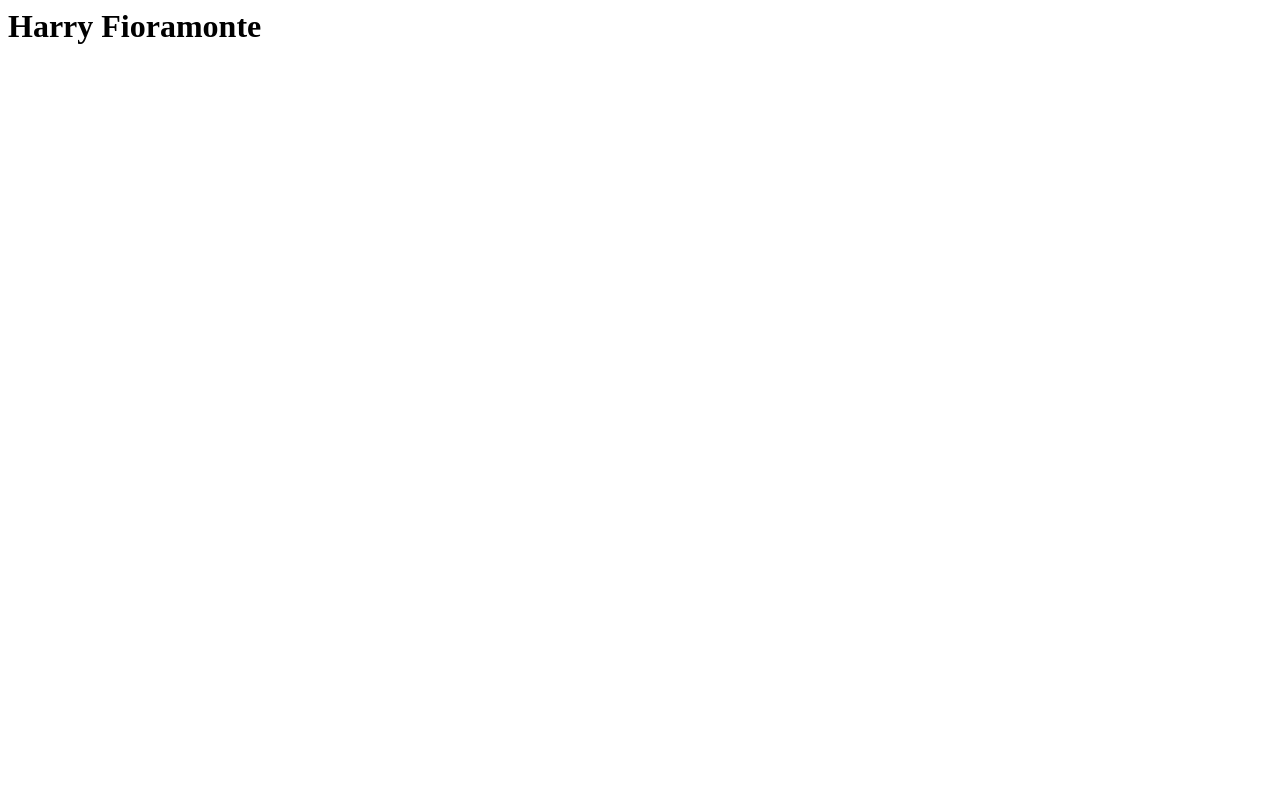
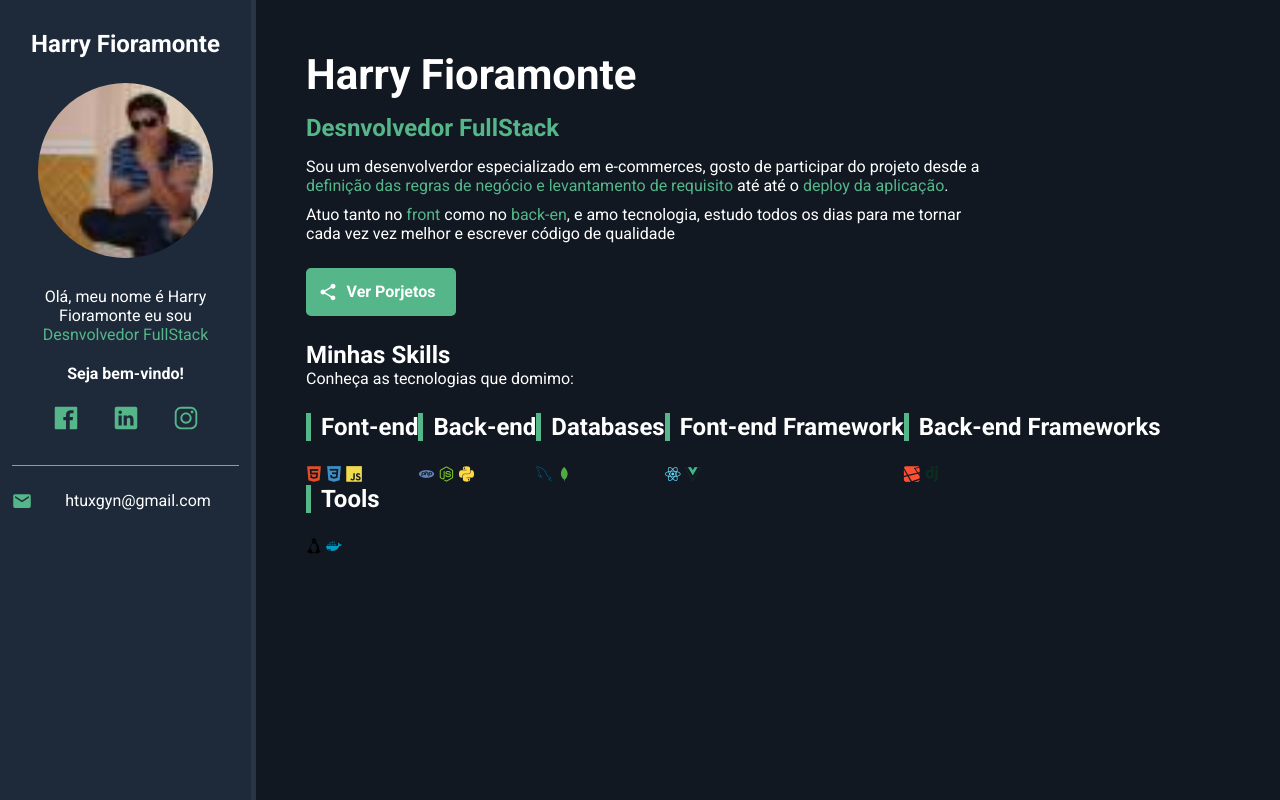
Before and after one commit to TUXGYN/TUXGYN.github.io, a plain HTML site: page index.html in a window 1280 px wide. Drawn offline with nearby package versions, Linux system fonts and the light colour scheme.

Commit message:
Finalizandoo portfólio

```diff
--- /dev/null
+++ b/css/styles.css
@@ -0,0 +1,236 @@
+/* Reset */
+* {
+  padding: 0;
+  margin: 0;
+  font-family: 'Roboto', sans-serif;
+  box-sizing: border-box;
+}
+
+/* Variables */
+:root {
+  --main-color: #54B689;
+  --main-text-color: #FFF;
+  --border-color: #999;
+  --bio-bg-color: #1E2A3A;
+  --bio-border-color: #293544;
+  --about-bg-color: #111821;
+}
+
+/* General */
+.highlight {
+  color: var(--main-color);
+}
+
+/* Containers */
+#container {
+  display: flex;
+  flex-direction: row;
+  color: var(--main-text-color);
+}
+
+#bio-container {
+  flex: 1 1 20%;
+  min-height: 100vh;
+  background-color: var(--bio-bg-color);
+  text-align: center;
+  padding: 30px 12px;
+  border-right: 5px solid var(--bio-border-color);
+}
+
+#about-container {
+  flex: 1 1 80%;
+  min-height: 100vh;
+  background-color: var(--about-bg-color);
+  padding: 50px;
+}
+
+/* Bio container */
+#bio-container h2 {
+  margin-bottom: 25px;
+}
+
+#bio-container p {
+  margin-bottom: 20px;
+}
+
+#bio-container #welcome-text {
+  font-weight: bold;
+}
+
+#bio-image {
+  width: 175px;
+  height: 175px;
+  border-radius: 50%;
+  margin-bottom: 25px;
+}
+
+#social-container {
+  display: flex;
+  justify-content: center;
+  list-style: none;
+  border-bottom: 1px solid var(--border-color);
+  margin-bottom: 25px;
+  padding-bottom: 25px;
+}
+
+#social-container li {
+  flex: 1 1 0;
+  max-width: 60px;
+}
+
+#social-container li a {
+  color: var(--main-color);
+  font-size: 30px;
+}
+
+#email-container {
+  display: flex;
+  justify-content: center;
+}
+
+#email-container ion-icon,
+#email-container a {
+  flex: 1 1 0;
+}
+
+#email-container a {
+  color: var(--main-text-color);
+  text-decoration: none;
+  max-width: 225px;
+}
+
+#email-container ion-icon {
+  color: var(--main-color);
+  font-size: 20px;
+  margin-right: 5px;
+  max-width: 20px;
+}
+
+/* about container */
+#name {
+  font-size: 42px;
+  margin-bottom: 15px;
+}
+
+#title {
+  font-size: 24px;
+  margin-bottom: 15px;
+  font-weight: bold;
+}
+
+.description {
+  max-width: 75%;
+  margin-bottom: 10px;
+}
+
+#btn-projects {
+  font-weight: bold;
+  font-size: 16px;
+  color: var(--main-text-color);
+  background-color: var(--main-color);
+  border: 2px solid var(--main-color);
+  border-radius: 5px;
+  text-decoration: none;
+  transition: .5s;
+  margin: 25px 0;
+  padding: 12px 10px;
+  width: 150px;
+  text-align: center;
+  display: flex;
+}
+
+#btn-projects ion-icon,
+#btn-projects span {
+  flex: 1 1 0;
+}
+
+#btn-projects ion-icon {
+  font-size: 20px;
+  max-width: 20px;
+}
+
+#btn-projects:hover {
+  background-color: transparent;
+}
+
+#skills-section-title {
+  border-top: 1px solid var(--border-color);
+  padding-top: 20px;
+  margin-bottom: 20px;
+  font-size: 32px;
+}
+
+#skills-container {
+  display: flex;
+  flex-wrap: wrap;
+  margin-top: 25px;
+}
+
+.skills-box {
+  flex: 1 1 33%;
+  max-width: 33%;
+  margin-bottom: 35px;
+}
+
+.skills-title {
+  font-size: 24px;
+  margin-bottom: 25px;
+  font-weight: bold;
+  padding-left: 10px;
+  border-left: 5px solid var(--main-color);
+}
+
+.skills-box i {
+  font-size: 45px;
+  margin-right: 10px;
+}
+
+/* Mobile */
+@media(max-width: 450px) {
+
+  #container {
+    flex-direction: column;
+  }
+
+  #bio-container {
+    min-height: auto;
+    border-right: none;
+    border-bottom: 5px solid var(--bio-border-color);
+  }
+
+  #bio-container h2 {
+    display: none;
+  }
+
+  #bio-container p {
+    max-width: 60%;
+    margin: 10px auto;
+  }
+
+  #about-container {
+    text-align: center;
+    padding: 30px;
+  }
+
+  #about-container .description {
+    margin: 10px auto;
+    max-width: 100%;
+    line-height: 26px;
+  }
+
+  #btn-projects {
+    margin: 20px auto;
+  }
+
+  .skills-box {
+    flex: 1 1 100%;
+    max-width: 100%;
+    margin-bottom: 40px;
+    text-align: left;
+  }
+
+  .skills-box i {
+    font-size: 60px;
+  }
+
+}
--- a/index.html
+++ b/index.html
@@ -1 +1,82 @@
-<h1>Harry Fioramonte</h1>
+<!DOCTYPE html>
+<html lang="pt-br">
+<head>
+    <meta charset="UTF-8">
+    <meta name="viewport" content="width=device-width, initial-scale=1.0">
+    <title>PortFólio Harry Fioramonte</title>
+    <!-- Google Fonts -->
+     <link rel="preconnect" href="https://fonts.googleapis.com">
+<link rel="preconnect" href="https://fonts.gstatic.com" crossorigin>
+<link href="https://fonts.googleapis.com/css2?family=Roboto:ital,wght@0,100..900;1,100..900&display=swap" rel="stylesheet">
+<!-- Dev icon Fonts -->
+<link rel="stylesheet" href="https://cdn.jsdelivr.net/gh/devicons/devicon@v2.16.0/devicon.min.css">
+    <link rel="stylesheet" href="css/styles.css">
+
+</head>
+<link href="https://unpkg.com/ionicons@4.5.10-0/dist/css/ionicons.min.css" rel="stylesheet">
+<body>
+    <main id="container">
+        <aside id="bio-container">
+            <h2>Harry  Fioramonte</h2>
+            <img id="bio-image" src="img/HARRY.jpg" alt="Harry Fioramonte">
+            <p>Olá, meu nome é Harry Fioramonte eu sou <span class="highlight">Desnvolvedor FullStack</span> </p>
+            <p id="welcome-text">Seja bem-vindo!</p>
+            <ul id ="social-container">
+                <li><a href="#" target="_blank"><ion-icon name="logo-facebook"></ion-icon></a></li>
+                <li><a href="#" target="_blank"><ion-icon name="logo-linkedin"></ion-icon></a></li>
+                <li><a href="#" target="_blank"><ion-icon name="logo-instagram"></ion-icon></a></li>
+            </ul>
+            <div id="email-container">
+                <ion-icon name="mail"></ion-icon><a href="mailto:htuxgyn@gmail.com">htuxgyn@gmail.com</a>
+            </div>
+        </aside>
+        <section id="about-container">
+            <h1 id="name">Harry Fioramonte</h1>
+            <p id="title"><span class="highlight">Desnvolvedor FullStack</span></p>
+            <p class="description">Sou um desenvolverdor especializado em e-commerces, gosto de participar do projeto desde a <span class="highlight">definição das regras de negócio e levantamento de requisito</span> até <span class="highlight"></span> até o <span class="highlight">deploy da aplicação</span>.</p>
+            <p class="description">Atuo tanto no <span class="highlight">front</span> como no <span class="highlight">back-en</span>, e amo tecnologia, estudo todos os dias para me tornar cada vez vez melhor e escrever código de qualidade</p>
+            <a href="#" id="btn-projects"><ion-icon name="share"></ion-icon><span>Ver Porjetos</span> </a>
+            <h2 id="ssills-section-title">Minhas Skills</h2>
+            <p class="description">Conheça as tecnologias que domimo:</p>
+            <div id="skills-container">
+                <div class="skill-box">
+                    <p class="skills-title">Font-end</p>
+                    <i class="devicon-html5-plain colored"></i>
+                    <i class="devicon-css3-plain colored"></i>
+                    <i class="devicon-javascript-plain colored"></i>
+                </div>
+                  <div class="skill-box">
+                    <p class="skills-title">Back-end</p>
+                    <i class="devicon-php-plain colored"></i>
+                    <i class="devicon-nodejs-plain colored"></i>
+                    <i class="devicon-python-plain colored"></i>
+                </div>
+                  <div class="skill-box">
+                    <p class="skills-title">Databases</p>
+                    <i class="devicon-mysql-plain colored"></i>
+                    <i class="devicon-mongodb-plain colored"></i>
+
+                </div>
+                  <div class="skill-box">
+                    <p class="skills-title">Font-end Framework</p>
+                    <i class="devicon-react-plain colored"></i>
+                    <i class="devicon-vuejs-plain colored"></i>
+                </div>
+                  <div class="skill-box">
+                    <p class="skills-title">Back-end Frameworks</p>
+                    <i class="devicon-laravel-plain colored"></i>
+                    <i class="devicon-django-plain colored"></i>
+                  </div>
+                  <div class="skill-box">
+                    <p class="skills-title">Tools</p>
+                    <i class="devicon-linux-plain colored"></i>
+                    <i class="devicon-docker-plain colored"></i>
+                </div>
+            <div>
+        </section>
+    </main>
+
+    <!-- ION ICONS -->
+    <script src="https://unpkg.com/ionicons@4.5.10-0/dist/ionicons.js"></script>
+</body>
+</html>
```
Also changed, not shown: img/HARRY.jpg (added).
